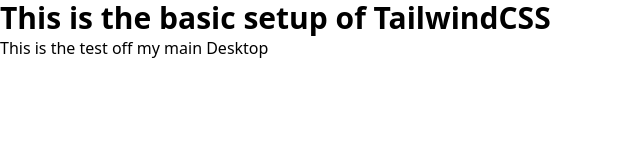
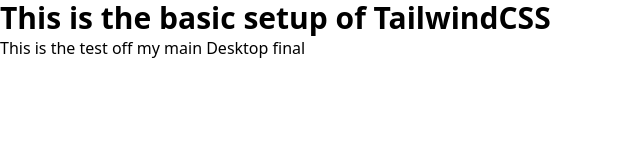
Before and after one commit to codebyjstn/tailwindcss, a plain HTML site: page index.html in a window 1280 px wide. Shown: the full height of the page, 0-640 px from the left. Drawn offline with nearby package versions, Linux system fonts and the light colour scheme.

Commit message:
last check

```diff
--- a/index.html
+++ b/index.html
@@ -20,7 +20,7 @@
     <h1 class="text-3xl font-bold">
       This is the basic setup of TailwindCSS
     </h1>
-    <p>This is the test off my main Desktop</p>
+    <p>This is the test off my main Desktop final</p>
     <script src="" async defer></script>
   </body>
 </html>
```
